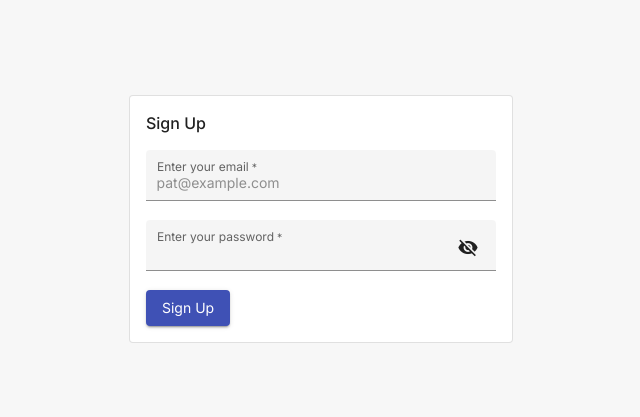
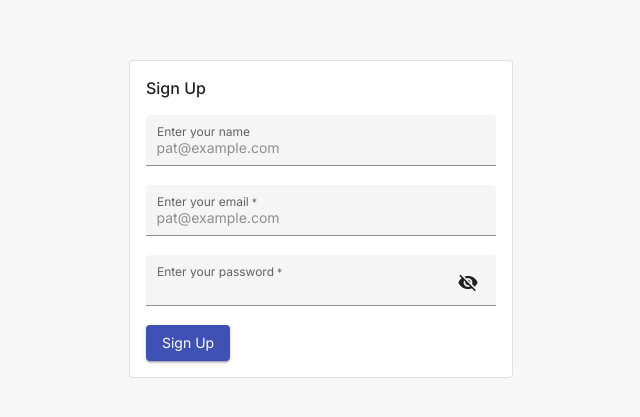
Before and after one commit to Qulbe12/books-app, an Angular app: page /account/signup in a window 1280 px wide. Shown: the part 181-598 px from the top of the page, without its empty margins (319-959 px from the left). Built offline with nearby package versions, Linux system fonts and the light colour scheme.

Commit message:
nest testing

```diff
--- a/angular.json
+++ b/angular.json
@@ -67,6 +67,10 @@
         },
         "serve": {
           "builder": "@angular-devkit/build-angular:dev-server",
+          "options": {
+            "browserTarget": "your-application-name:build",
+            "proxyConfig": "src/proxy.conf.json"
+          },
           "configurations": {
             "production": {
               "browserTarget": "jumptribe-ng:build:production"
--- a/src/app/account/account.module.ts
+++ b/src/app/account/account.module.ts
@@ -6,10 +6,10 @@ import { LoginComponent } from './login/login.component';
 import { AccountComponent } from './account.component';
 import { MatExtensionModule } from '../mat-extension/mat-extension.module';
 import { SignupComponent } from './signup/signup.component';
-import {ReactiveFormsModule} from "@angular/forms";
+import {FormsModule, ReactiveFormsModule} from "@angular/forms";
 
 @NgModule({
   declarations: [LoginComponent, AccountComponent, SignupComponent],
-  imports: [CommonModule, MatExtensionModule, AccountRoutingModule, ReactiveFormsModule],
+  imports: [CommonModule, MatExtensionModule, AccountRoutingModule, ReactiveFormsModule, FormsModule],
 })
 export class AccountModule {}
--- a/src/app/account/service/account.service.ts
+++ b/src/app/account/service/account.service.ts
@@ -1,7 +1,7 @@
 import { Injectable } from '@angular/core';
 import {HttpClient} from "@angular/common/http";
 import {Observable} from "rxjs";
-import {login, loginResponse, signup, signupResponse} from "../dtos";
+import {login, loginResponse, UserCreateDtos, UserCreateResponseDtos} from "../dtos";
 
 @Injectable({
   providedIn: 'root'
@@ -10,11 +10,15 @@ export class AccountService {
   constructor(private http: HttpClient) { }
 
 
-  login(model: login): Observable<loginResponse>{
-    return this.http.post<loginResponse>('http://localhost:3000/user', model)
+  // login(model: login): Observable<UserCreateResponseDtos>{
+  //   return this.http.post<loginResponse>('http://localhost:3000/user/create-user', model)
+  // }
+
+  signup(model: UserCreateDtos): Observable<UserCreateResponseDtos>{
+    return this.http.post<UserCreateResponseDtos>('http://localhost:3000/users/create-user', model)
   }
 
-  signup(model: signup): Observable<signupResponse>{
-    return this.http.post<signupResponse>("http://localhost:3000/user" , model)
+  getUsers(){
+    return this.http.get("http://localhost:3000/users")
   }
 }
--- a/src/app/account/signup/signup.component.html
+++ b/src/app/account/signup/signup.component.html
@@ -3,14 +3,20 @@
   <h2>Sign Up</h2>
   <div class="example-container">
     <mat-form-field appearance="fill">
+      <mat-label>Enter your name</mat-label>
+      <input matInput placeholder="pat@example.com" [(ngModel)]="model.name" name="model.name">
+    </mat-form-field>
+  </div>
+  <div class="example-container">
+    <mat-form-field appearance="fill">
       <mat-label>Enter your email</mat-label>
-      <input matInput placeholder="pat@example.com" [formControl]="email" required>
+      <input matInput placeholder="pat@example.com" [formControl]="email" [(ngModel)]="model.email" required>
       <mat-error *ngIf="email.invalid">{{getErrorMessageEmail()}}</mat-error>
     </mat-form-field>
   </div>
   <mat-form-field appearance="fill">
     <mat-label>Enter your password</mat-label>
-    <input matInput [type]="hide ? 'password' : 'text'" [formControl]="password" required>
+    <input matInput [type]="hide ? 'password' : 'text'" [formControl]="password" [(ngModel)]="model.password" required>
     <button mat-icon-button matSuffix (click)="hide = !hide" [attr.aria-label]="'Hide password'" [attr.aria-pressed]="hide">
       <mat-icon>{{hide ? 'visibility_off' : 'visibility'}}</mat-icon>
     </button>
--- a/src/app/account/signup/signup.component.ts
+++ b/src/app/account/signup/signup.component.ts
@@ -1,7 +1,7 @@
 import { Component, OnInit } from '@angular/core';
 import {FormControl, Validators} from "@angular/forms";
-import {login, signup} from "../dtos/dtos";
 import {AccountService} from "../service/account.service";
+import {UserCreateDtos} from "../dtos";
 
 @Component({
   selector: 'app-signup',
@@ -20,9 +20,10 @@ export class SignupComponent implements OnInit {
   email = new FormControl('', [Validators.required, Validators.email]);
   password = new FormControl('', [Validators.required]);
 
-  model: login = {
-    email: JSON.stringify(this.email.value),
-    password: JSON.stringify(this.password.value)
+  model: UserCreateDtos = {
+    name: "",
+    email: "",
+    password: ""
 }
 
   getErrorMessageEmail() {
@@ -37,7 +38,7 @@ export class SignupComponent implements OnInit {
   }
 
   submit(){
-    this.accountService.login(this.model).subscribe({
+    this.accountService.signup(this.model).subscribe({
       next: data => console.log(data),
       error: err => console.log(err)
     })
--- /dev/null
+++ b/src/proxy.conf.json
@@ -0,0 +1,6 @@
+{
+  "/api": {
+    "target": "http://localhost:3000",
+    "secure": false
+  }
+}
```
Also changed, not shown: src/app/account/dtos/dtos.ts (+4 -3 lines).
